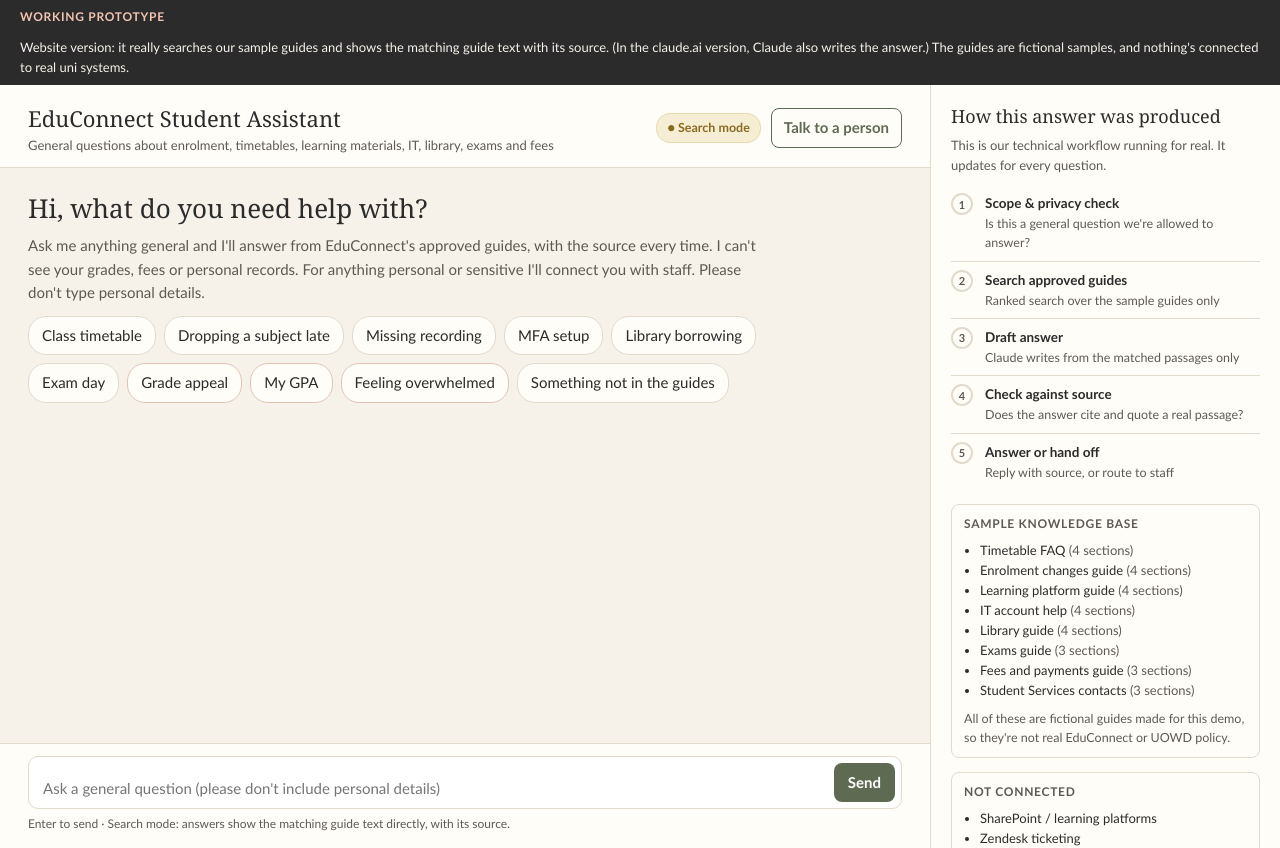
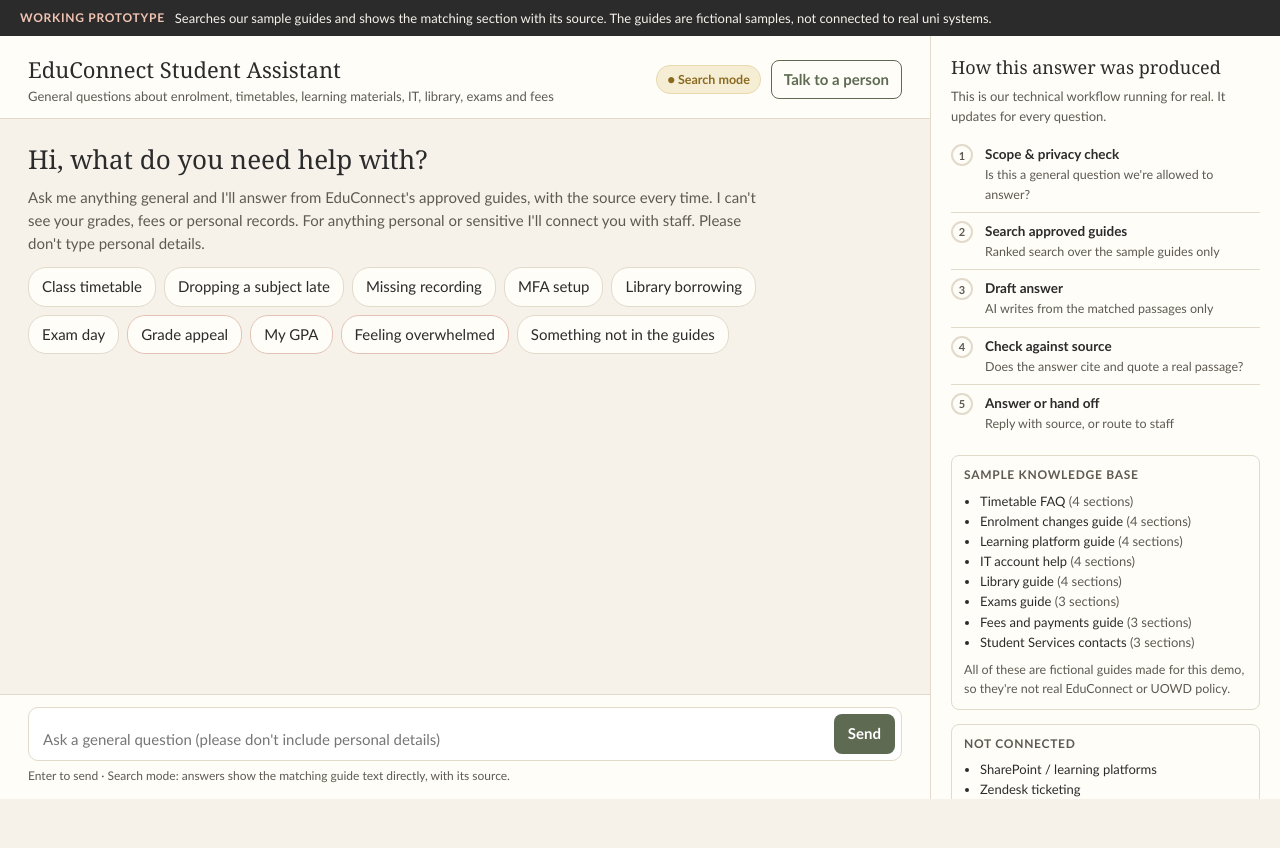
Before and after one commit to yyaseenn/educonnect-assistant, a plain HTML site: page index.html in a window 1280 px wide. After the commit the page ends 800 px from the top, so only its background shows below. Drawn offline with Linux system fonts and the light colour scheme.

Commit message:
Shorter banner, remove extra Claude note
Co-Authored-By: Claude Opus 5.5 <noreply@anthropic.com>
Claude-Session: https://claude.ai/code/session_01DH8jkdz2PcqMMXdVZrATwE

```diff
--- a/index.html
+++ b/index.html
@@ -134,7 +134,7 @@ aside p{font-size:13px;color:var(--muted);margin:0 0 10px}
   <ol class="steps" id="steps">
     <li data-k="scope"><span class="dot">1</span><div><b>Scope &amp; privacy check</b><div class="d" data-d>Is this a general question we're allowed to answer?</div></div></li>
     <li data-k="retrieve"><span class="dot">2</span><div><b>Search approved guides</b><div class="d" data-d>Ranked search over the sample guides only</div></div></li>
-    <li data-k="draft"><span class="dot">3</span><div><b>Draft answer</b><div class="d" data-d>Claude writes from the matched passages only</div></div></li>
+    <li data-k="draft"><span class="dot">3</span><div><b>Draft answer</b><div class="d" data-d>AI writes from the matched passages only</div></div></li>
     <li data-k="check"><span class="dot">4</span><div><b>Check against source</b><div class="d" data-d>Does the answer cite and quote a real passage?</div></div></li>
     <li data-k="out"><span class="dot">5</span><div><b>Answer or hand off</b><div class="d" data-d>Reply with source, or route to staff</div></div></li>
   </ol>
@@ -146,7 +146,7 @@ aside p{font-size:13px;color:var(--muted);margin:0 0 10px}
   <div class="box">
     <h3>Not connected</h3>
     <ul><li>SharePoint / learning platforms</li><li>Zendesk ticketing</li><li>Student records</li></ul>
-    <div class="note">The CTO told us EduConnect already has Zendesk and SharePoint. Hooking them up is just our proposal and would need security and access approval first. In the real pilot the model would be the shortlisted Azure OpenAI deployment; this demo uses Claude.</div>
+    <div class="note">The CTO told us EduConnect already has Zendesk and SharePoint. Hooking them up is just our proposal and would need security and access approval first.</div>
   </div>
 </aside>
 </div>
@@ -286,7 +286,7 @@ function add(html, who, extra){
   m.innerHTML = '<div class="bubble"><div class="who">' + (who === "user" ? "You" : "EduConnect Assistant") + '</div><div class="body">' + html + "</div></div>";
   log.appendChild(m); log.scrollTop = log.scrollHeight; return m;
 }
-const DEF = {scope:"Is this a general question we're allowed to answer?", retrieve:"Ranked search over the sample guides only", draft:"Claude writes from the matched passages only", check:"Does the answer cite and quote a real passage?", out:"Reply with source, or route to staff"};
+const DEF = {scope:"Is this a general question we're allowed to answer?", retrieve:"Ranked search over the sample guides only", draft:"AI writes from the matched passages only", check:"Does the answer cite and quote a real passage?", out:"Reply with source, or route to staff"};
 function steps(states, notes){
   document.querySelectorAll("#steps li").forEach(li => {
     const k = li.dataset.k; li.className = states[k] || "";
@@ -313,7 +313,7 @@ function setMode(m, why){
   modeEl.className = "mode " + (m === "live" ? "live" : m === "offline" ? "offline" : "");
   modeEl.textContent = m === "live" ? "● Live AI: Claude" : m === "offline" ? "● Search mode" : "Connecting…";
   if (m === "live") document.getElementById("hint").textContent = "Enter to send · Shift+Enter for a new line · The first question asks you to allow Claude: click Allow.";
-  if (m === "offline") document.getElementById("bannerText").textContent = "Website version: it really searches our sample guides and shows the matching guide text with its source. (In the claude.ai version, Claude also writes the answer.) The guides are fictional samples, and nothing's connected to real uni systems.";
+  if (m === "offline") document.getElementById("bannerText").textContent = "Searches our sample guides and shows the matching section with its source. The guides are fictional samples, not connected to real uni systems.";
   if (m === "live") document.getElementById("bannerText").textContent = "So basically it searches our sample guides, Claude writes the answer from them, and the page checks the answer against the guide before showing it. The guides are fictional samples, and nothing's connected to real uni systems.";
   if (m === "offline") document.getElementById("hint").textContent = "Enter to send · " + (why || "Search mode: answers show the matching guide text directly, with its source.");
 }
@@ -335,7 +335,7 @@ function evidenceOk(ev, passages){
 function offlineAnswer(hits, why){
   const top = hits[0].c;
   steps({scope:"pass", retrieve:"pass", draft:"skip", check:"pass", out:"pass"},
-    {scope:"Passed: general question", retrieve:"Top match: " + top.doc + " §" + top.sec.split(".")[0] + " (score " + hits[0].s.toFixed(1) + ")", draft: why || "Offline: no AI, showing the guide text itself", check:"Text comes straight from the approved guide", out:"Answered with source"});
+    {scope:"Passed: general question", retrieve:"Top match: " + top.doc + " §" + top.sec.split(".")[0] + " (score " + hits[0].s.toFixed(1) + ")", draft: why || "Search mode: showing the guide text itself", check:"Text comes straight from the approved guide", out:"Answered with source"});
   add('<span class="tag ok">From approved guide</span><span class="tag ai">Guide text, not AI-written</span><p>Here\'s what the guide says:</p><p>' + esc(top.text) + '</p><div class="srcs">' + srcCard(top) + '</div>' + feedback(), "bot");
 }
 function notFound(score){
```
Also changed, not shown: 1 other file.
